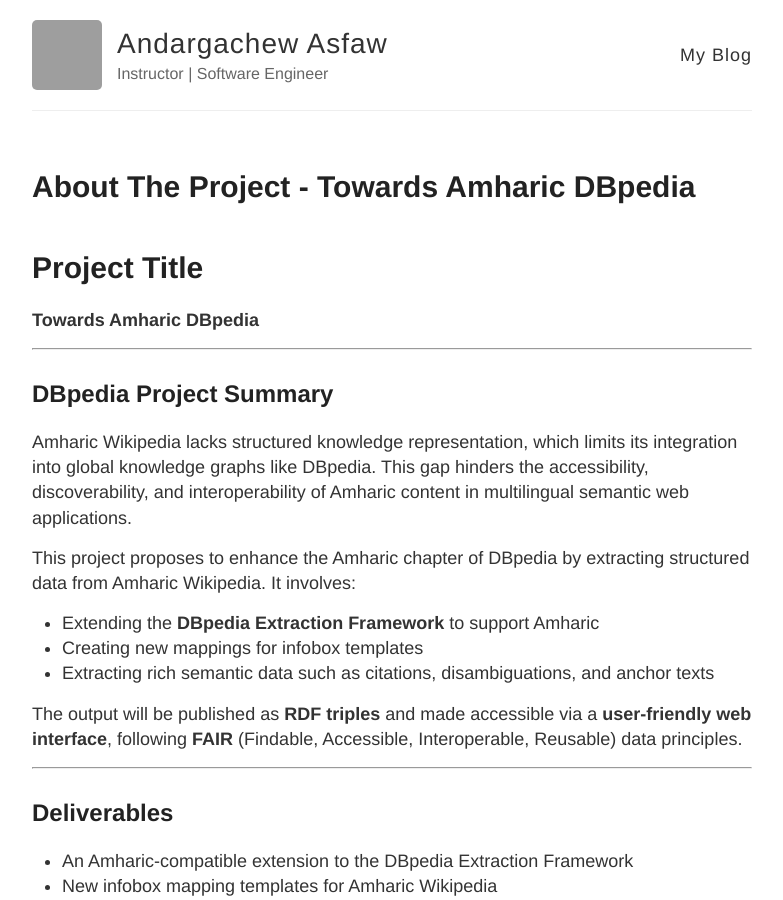
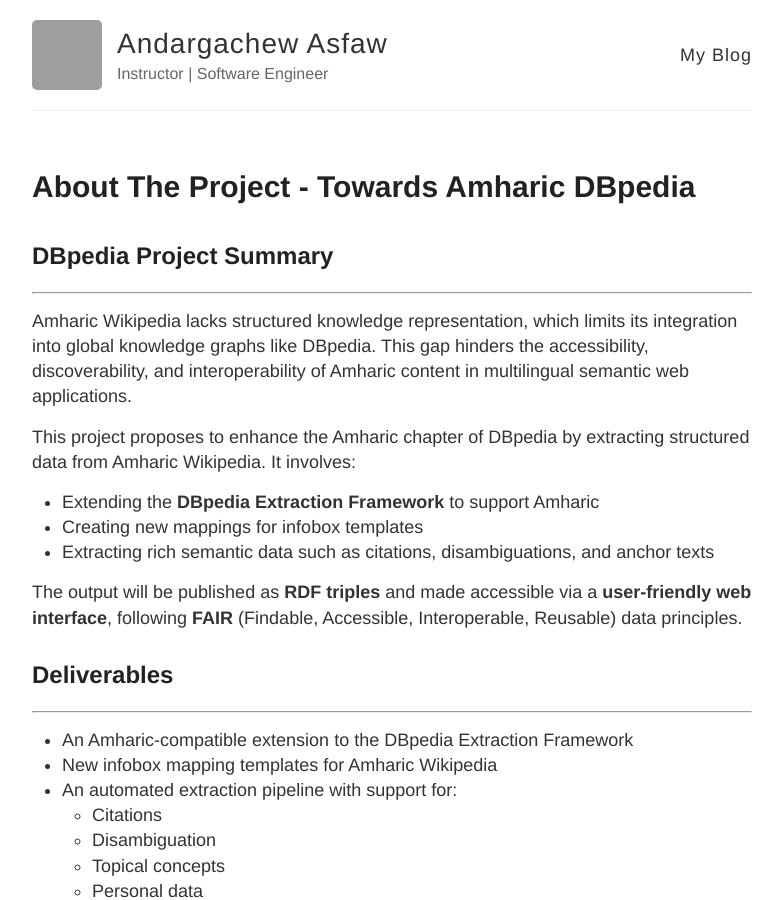
Before and after one commit to contact-andy/gsoc-2025-dbpedia, a Jekyll site: the page built from _posts/2025-5-25-About-The_Project.md, in a window 1280 px wide and 900 px high. Shown: the whole window, without its empty margins (248-1031 px from the left). Built offline with Jekyll 4.4.1, drawn with Linux system fonts in a browser that asks for light colours; grey boxes are pictures that could not be loaded.

Commit message:
About the project and pre-coding post added

```diff
--- a/_posts/2025-5-25-About-The_Project.md
+++ b/_posts/2025-5-25-About-The_Project.md
@@ -3,13 +3,9 @@ layout: post
 title: About The Project - Towards Amharic DBpedia
 ---
 
-# Project Title
-
-**Towards Amharic DBpedia**
+## DBpedia Project Summary
 
 ---
-
-## DBpedia Project Summary
 
 Amharic Wikipedia lacks structured knowledge representation, which limits its integration into global knowledge graphs like DBpedia. This gap hinders the accessibility, discoverability, and interoperability of Amharic content in multilingual semantic web applications.
 
@@ -21,9 +17,11 @@ This project proposes to enhance the Amharic chapter of DBpedia by extracting st
 
 The output will be published as **RDF triples** and made accessible via a **user-friendly web interface**, following **FAIR** (Findable, Accessible, Interoperable, Reusable) data principles.
 
----
+<!--more-->
 
 ## Deliverables
+
+---
 
 - An Amharic-compatible extension to the DBpedia Extraction Framework
 - New infobox mapping templates for Amharic Wikipedia
@@ -41,9 +39,9 @@ The output will be published as **RDF triples** and made accessible via a **user
   - Usage
   - FAIR-compliant publishing
 
+## Project Technologies
+
 ---
-
-## Project Technologies
 
 - Python
 - DBpedia Extraction Framework (DEF)
@@ -51,9 +49,9 @@ The output will be published as **RDF triples** and made accessible via a **user
 - SPARQL
 - Laravel (PHP)
 
+## Project Topics
+
 ---
-
-## Project Topics
 
 - Semantic Web
 - Knowledge Graph
```
Also changed, not shown: _posts/2025-5-31-pre-coding-gsoc-preparation.md (+12 -0 lines).
